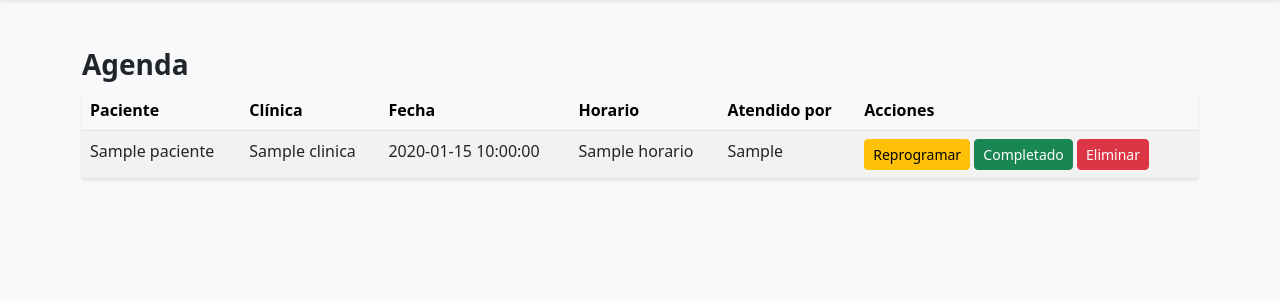
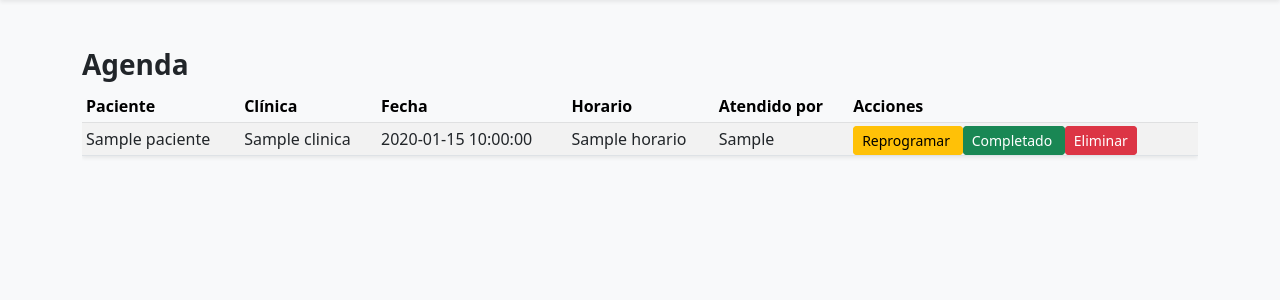
Before and after one commit to Luislopeze/Clinica, a Flask app: template templates/agenda.html in a window 1280 px wide. Shown: the part 56-356 px from the top of the page. Run offline with Flask 3, Linux system fonts and the light colour scheme; the template is opened without the code that fills it: most values are stand-ins (such as "Sample title", 1, 10 or a date in 2020).

Commit message:
Update agenda.html

```diff
--- a/templates/agenda.html
+++ b/templates/agenda.html
@@ -3,7 +3,8 @@
 <h3 class="fw-bold">Agenda</h3>
 
 {% if citas %}
-<table class="table table-striped shadow-sm">
+<div class="table-responsive">
+<table class="table table-striped table-sm shadow-sm">
     <thead class="table-light">
         <tr>
             <th>Paciente</th>
@@ -24,17 +25,17 @@
             <td>{{ c.atendido_por }}</td>
             <td>
                 <a href="/actualizar_cita/{{ loop.index0 }}/reprogramar"
-                   class="btn btn-warning btn-sm"
+                   class="btn btn-warning btn-sm d-block d-md-inline mb-1"
                    onclick="return confirm('¿Seguro que deseas reprogramar esta cita?')">
                    Reprogramar
                 </a>
                 <a href="/actualizar_cita/{{ loop.index0 }}/completado"
-                   class="btn btn-success btn-sm"
+                   class="btn btn-success btn-sm d-block d-md-inline mb-1"
                    onclick="return confirm('¿Seguro que deseas marcar esta cita como completada?')">
                    Completado
                 </a>
                 <a href="/actualizar_cita/{{ loop.index0 }}/eliminar"
-                   class="btn btn-danger btn-sm"
+                   class="btn btn-danger btn-sm d-block d-md-inline mb-1"
                    onclick="return confirm('¿Seguro que deseas eliminar esta cita?')">
                    Eliminar
                 </a>
@@ -43,6 +44,7 @@
         {% endfor %}
     </tbody>
 </table>
+</div>
 {% else %}
 <p class="text-muted">No hay citas registradas.</p>
 {% endif %}
```
